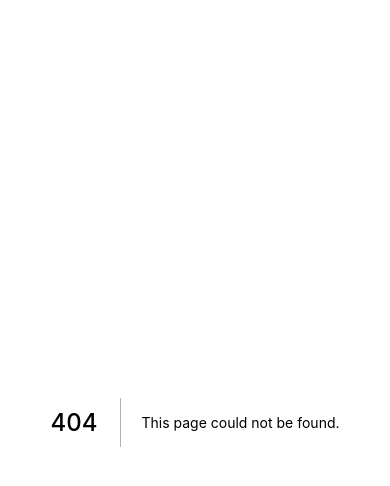
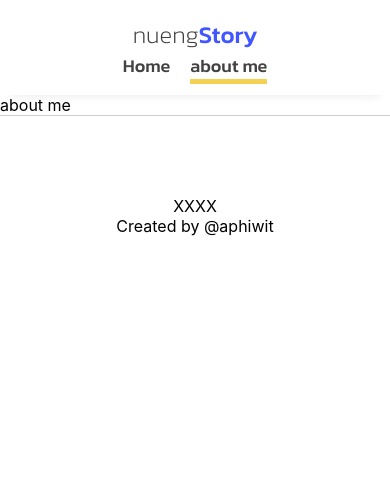
Before and after one commit to Aphiwit1/2021-next-nuengstory-v1, a Next.js app: page /me in a window 390 px wide. Before the commit this address had no page. Shown: the top 486 px of the page. Built offline with nearby package versions, Linux system fonts and the light colour scheme.

Commit message:
update responsive mode

```diff
--- a/components/layout.js
+++ b/components/layout.js
@@ -1,16 +1,14 @@
 import styles from "./layout.module.css";
 import Link from "next/link";
 import  { useRouter } from 'next/router';
-
-
 
 const name = "Your Name";
 export const siteTitle = "nuengStory | blog";
 
 // layout คือ element ที่ใช้ทุกหน้า เช่น header content footer
 export default function Layout({ children, home }) {
-    const router = useRouter
-
+    const router = useRouter()
+        console.log("router : ", router)
 
     return (
         <div className={styles.container}>
@@ -18,12 +16,16 @@ export default function Layout({ children, home }) {
             <header className={styles.header}>
                 <div className={styles.headerLeft}><span className={styles.logoFirstWord}>nueng</span><span className={styles.logoSecondWord}>Story</span></div>
                 <div className={styles.headerRight}>
+
+
                     <Link href="/">
-                        <a className={styles.pageName}>Home</a>
+                        <a className={router.pathname == "/"? styles['active'] : styles['pageName']}>Home</a>
                     </Link>
 
-                    <Link href="/" >
-                        <a className={styles.pageName}>About nueng</a>
+
+
+                    <Link href="/me" >
+                        <a className={router.pathname == "/me"? styles['active'] : styles['pageName']}>about me</a>
                     </Link>
                 </div>
             </header>
--- a/components/layout.module.css
+++ b/components/layout.module.css
@@ -23,7 +23,7 @@
   justify-content: space-between;
   align-items: center;
   font-family: 'Kanit', sans-serif;
-    background-color: hsla(0,0%,100%,.5);
+  background-color: hsla(0, 0%, 100%, .5);
   backdrop-filter: blur(20px);
   height: 70px;
   /* position: fixed; */
@@ -31,6 +31,17 @@
   justify-content: space-evenly;
   z-index: 2;
   box-shadow: rgba(33, 35, 38, 0.1) 0px 10px 10px -10px;
+}
+
+
+@media only screen and (min-width: 500px) {
+  .active {
+    margin-left: 20px;
+  }
+
+  .pageName {
+    margin-left: 20px;
+  }
 }
 
 .headerLeft {
@@ -72,17 +83,13 @@
 /* START: BODY */
 
 
-  .body {
-
-  }
-
 .flexContainer {
   display: flex;
   /* justify-content: center; */
   align-items: center;
   flex-direction: column;
   background-color: #f5f5f57a;
-    height: 80vh;
+  height: 100vh;
   font-family: 'Kanit', sans-serif;
 }
 
@@ -106,17 +113,19 @@
   border: 1px solid #4056ff;
   box-shadow: 5px 5px #4056ff;
 }
-.blogContainer:hover  .title{
-  color:#4056ff
+
+.blogContainer:hover .title {
+  color: #4056ff
 }
 
-.blogContainer:hover  .imageCover{
+.blogContainer:hover .imageCover {
   border: 1px solid #f4d150;
 }
 
 .blogContainer:first-child {
   margin-top: 2.5em;
 }
+
 .blogImage {
   width: 100px;
   background-color: #f5f5f5;
@@ -124,6 +133,7 @@
   border-radius: 20px;
   margin: 10px 10px;
 }
+
 .imageCover {
   position: relative;
   width: 100%;
@@ -131,10 +141,12 @@
   border-radius: 20px;
   transition: .8s;
 }
+
 .blogDetail {
   position: relative;
   margin: 10px 10px;
 }
+
 .title {
   font-size: 16px;
   font-weight: 500;
@@ -145,6 +157,7 @@
   font-size: 12px;
   color: #646464;
 }
+
 .createdBy {
   font-size: 12px;
   color: #646464;
@@ -159,3 +172,40 @@
   flex-direction: column;
   border-top: 1px solid #ccc;
 }
+
+.active {
+  border-bottom: 5px solid #f4d150;
+
+}
+
+@media only screen and (max-width: 500px) {
+  .headerLeft {
+    font-size: 24px;
+  }
+
+  .header {
+    flex-direction: column;
+    justify-content: center;
+    height: 95px;
+    margin-left: 0px;
+  }
+
+
+  .active:not(:first-child) {
+    margin-left: 20px;
+  }
+
+  .pageName:first-child {
+    margin-left: 0px;
+  }
+
+  .blogContainer {
+    max-width: 380px;
+  }
+
+  .blogImage, .blogDetail {
+    margin: 5px 5px;
+  }
+
+
+}
--- a/pages/index.js
+++ b/pages/index.js
@@ -3,6 +3,7 @@ import Image from "next/image";
 import Layout, { siteTitle } from "../components/layout";
 import styles from "../components/layout.module.css";
 import Link from "next/link";
+
 //home page
 export default function Home({ blogList }) {
 
@@ -12,6 +13,7 @@ export default function Home({ blogList }) {
 
         <Head>
           <title>{siteTitle}</title>
+          <link rel="shortcut icon" href="https://dl.dropboxusercontent.com//s/23143dc4r1kes62/N.ico?dl=0" />
         </Head>
 
 
@@ -20,7 +22,7 @@ export default function Home({ blogList }) {
             <a>
               <div className={styles.blogContainer}>
                 <div className={styles.blogImage}>
-                    <img  className={styles.imageCover} src="https://dl.dropboxusercontent.com/s/owwafmerbzupwyq/blog1-cover.png?dl=0"></img>
+                    <Image  alt="title logo" className={styles.imageCover} src="https://dl.dropboxusercontent.com/s/owwafmerbzupwyq/blog1-cover.png?dl=0"/>
                 </div>
                 <div className={styles.blogDetail}>
                   <div className={styles.title}>
--- /dev/null
+++ b/pages/me.js
@@ -0,0 +1,11 @@
+
+import Layout from "../components/layout";
+export default function Test() {
+    return (
+        <>
+         <Layout>
+             about me
+         </Layout>
+        </>
+    )
+}
--- a/styles/Code.module.css
+++ b/styles/Code.module.css
@@ -5,3 +5,9 @@
 .borderRadius20 {
     border-radius: 20px;
 }
+
+@media only screen and (max-width: 500px) {
+    .Code{
+        font-size: 12px;
+    }
+}
```
Also changed, not shown: pages/posts/test.js (+17 -10 lines). Lines whose indentation alone changed are shown as unchanged.
